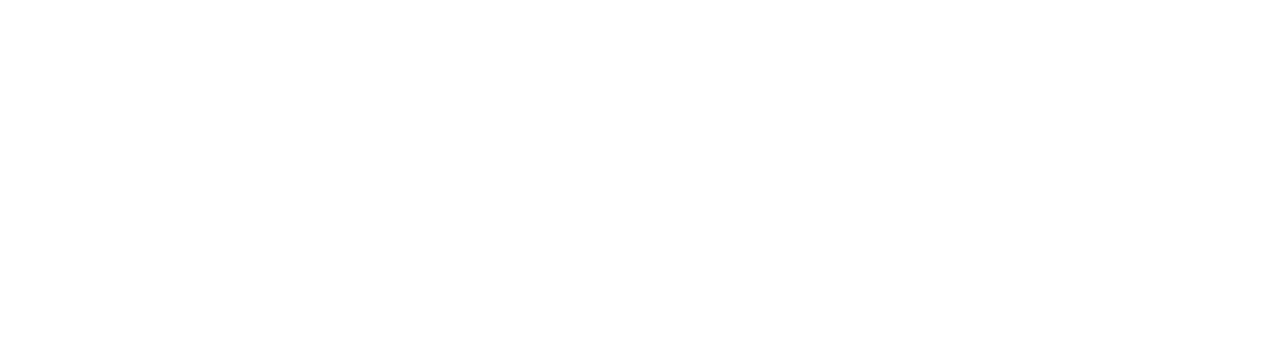
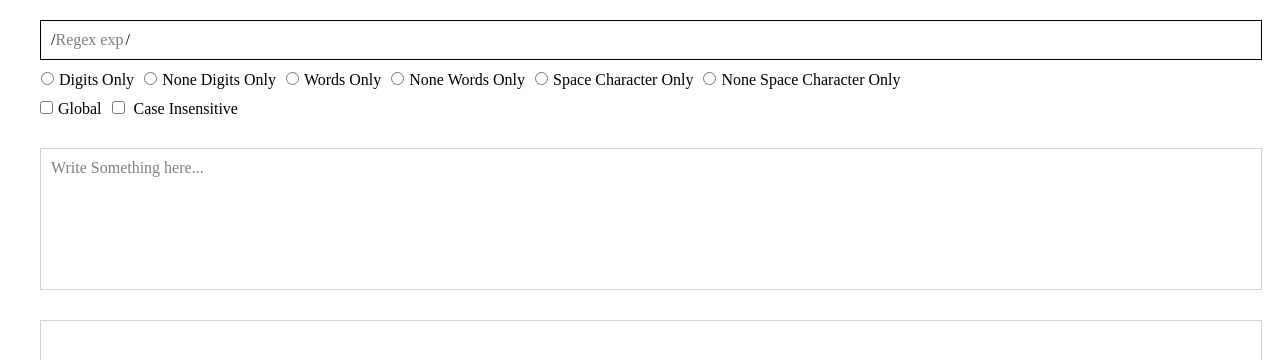
Before and after one commit to karkipy/regex-world, a React (Create React App) app in the folder app/: page / in a window 1280 px wide. Shown: the top 360 px of the page. Built offline with nearby package versions, Linux system fonts and the light colour scheme; the HTML template or start-up script is replaced by a standard one.

Commit message:
basic regex implmentation

```diff
--- a/app/src/App.js
+++ b/app/src/App.js
@@ -1,8 +1,93 @@
-import React from 'react';
+import React, { useState, useCallback } from 'react';
+import './app.scss';
+
+function RegexBar({ setRegex }) {
+  const changeHandler = useCallback((e) => {
+    const { textContent } = e.currentTarget;
+    const regex = textContent.replace('\\', '/');
+    setRegex(regex);
+  }, [setRegex]);
+
+  return (
+    <div className="search-bar">
+      <span>/</span>
+      <div contentEditable className="search-input" onInput={changeHandler} type="text" placeholder="Regex exp" />
+      <span>/</span>
+    </div>
+  );
+}
+
+function SentenceInput({ setSentence }) {
+  return <div className="sentence-input" onInput={e => setSentence(e.currentTarget.textContent)} contentEditable placeholder="Write Something here..." />;
+}
+
+function Result({ regex, sentence }) {
+  let value = null;
+  try {
+    value = sentence.match(new RegExp(regex));
+    return (
+      <div className="result">
+        {value}
+      </div>
+    );
+  } catch (e) {
+    return (
+      <div className="result">
+        Regex Experssion Error
+      </div>
+    );
+  }
+}
+
+function RadioButton({ name, label, val, setVal }) {
+  return (
+    <label onClick={() => setVal(val)}>
+      <input type="radio" name={name || 'radio'} />
+      {label}
+    </label>
+  );
+}
+
+function CheckBox({ name, label, val, setVal }) {
+  return (
+    <label onClick={() => setVal(val)}>
+      <input type="checkbox" />
+      {label}
+    </label>
+  );
+}
+
+function HelperBar() {
+  return (
+    <div className="helper-bar">
+      <div className="fixed-helpers">
+        <RadioButton label="Digits Only" val="d" />
+        <RadioButton label="None Digits Only" val="d" />
+        <RadioButton label="Words Only" val="d" />
+        <RadioButton label="None Words Only" val="d" />
+        <RadioButton label="Space Character Only" val="d" />
+        <RadioButton label="None Space Character Only" val="d" />
+      </div>
+      <div className="global-helpers">
+        <CheckBox label="Global" val="g" />
+        <CheckBox label=" Case Insensitive" val="i" />
+      </div>
+    </div>
+  );
+}
 
 
 function App() {
-  return <div />;
+  const [sentence, setSentence] = useState('');
+  const [regex, setRegex] = useState('');
+  return (
+    <div className="container">
+      <RegexBar setRegex={setRegex} />
+      <HelperBar />
+      <SentenceInput setSentence={setSentence} />
+      <Result regex={regex} sentence={sentence} />
+    </div>
+  );
 }
 
 export default App;
--- /dev/null
+++ b/app/src/app.scss
@@ -0,0 +1,82 @@
+*{
+  padding: 0;
+  margin: 0;
+}
+
+.container {
+  width: 1200px;
+  margin: auto;
+  margin-top: 20px;
+}
+
+.search-bar {
+  width: 100%;
+  display: flex;
+  padding: 10px;
+  border: 1px solid;
+  .search-input {
+    min-width: 70px;
+    outline: none;
+  }
+}
+
+.sentence-input {
+  width: 100%;
+  display: flex;
+  padding: 10px;
+  border: 1px solid lightgray;
+  margin-top: 30px;
+  min-height: 120px;
+}
+
+.result {
+  width: 100%;
+  margin-top: 30px;
+  min-height: 30px;
+  border: 1px solid lightgray;
+  padding: 10px;
+}
+
+
+.helper-bar {
+  width: 100%;
+  margin: 10px 0;
+  flex: 1;
+}
+
+.fixed-helpers {
+  overflow-x: scroll;
+  display: flex;
+  flex: 1;
+  padding: 1px;
+  white-space: nowrap;
+}
+
+.global-helpers {
+  display: flex;
+  flex: 1;
+  margin-top: 10px;
+  overflow: scroll;
+  white-space: nowrap;
+}
+
+label {
+  input[type=radio] {
+    margin-right: 5px;
+  }
+  input[type=checkbox] {
+    margin-right: 5px;
+  }
+}
+
+label:not(:first-child) {
+  margin-left: 10px;
+}
+
+[contenteditable][placeholder]:empty:before {
+  content: attr(placeholder);
+  position: absolute;
+  color: gray;
+
+  background-color: transparent;
+}
```
